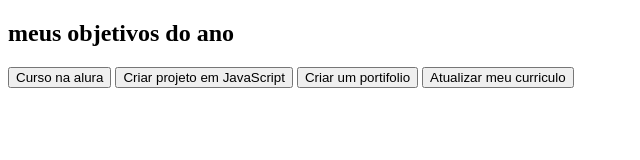
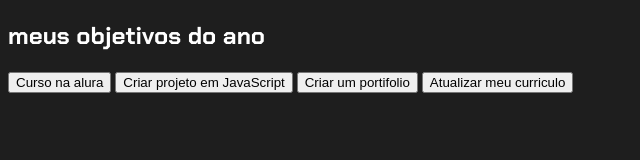
Before and after one commit to mateus8776/metas, a plain HTML site: page index.html in a window 1280 px wide. Shown: the whole page, without its empty margins (0-640 px from the left). Drawn offline with Linux system fonts and the light colour scheme.

Commit message:
Atualizar o style.css

```diff
--- a/style.css
+++ b/style.css
@@ -10,3 +10,16 @@
 
 
 }
+:root {
+--cor-de-fundo: #1e1e1e;
+--verde: #6fff57;
+--branco: #ffffff;
+--botao-ativo: #3a375e;
+--botao-inativo: rgba(58, 55, 94, 0.5);
+--texto-fundo: rgba(58, 55, 94, 0.3);
+}
+body {
+background-color: var(--cor-de-fundo);
+color: var(--branco);
+font-family: 'Chakra Petch', sans-serif;
+}
```
